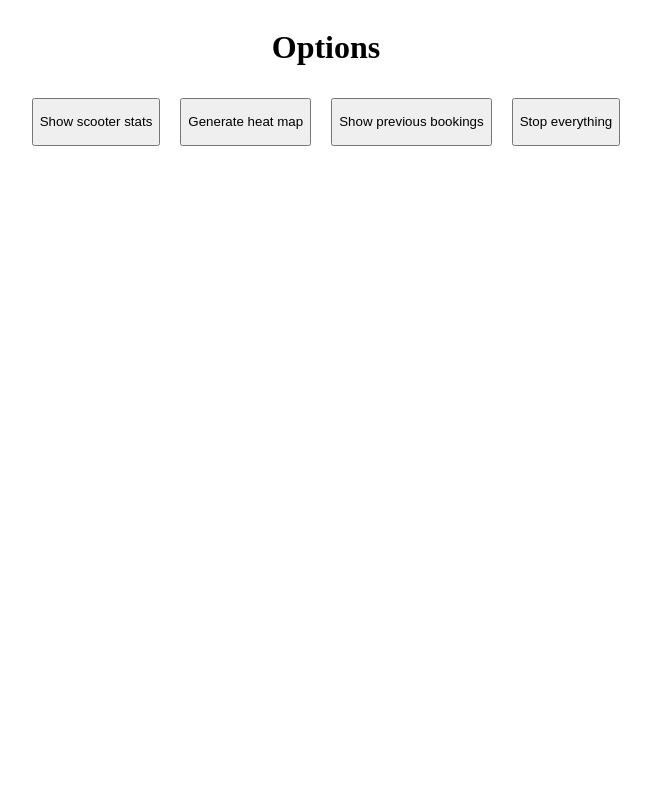
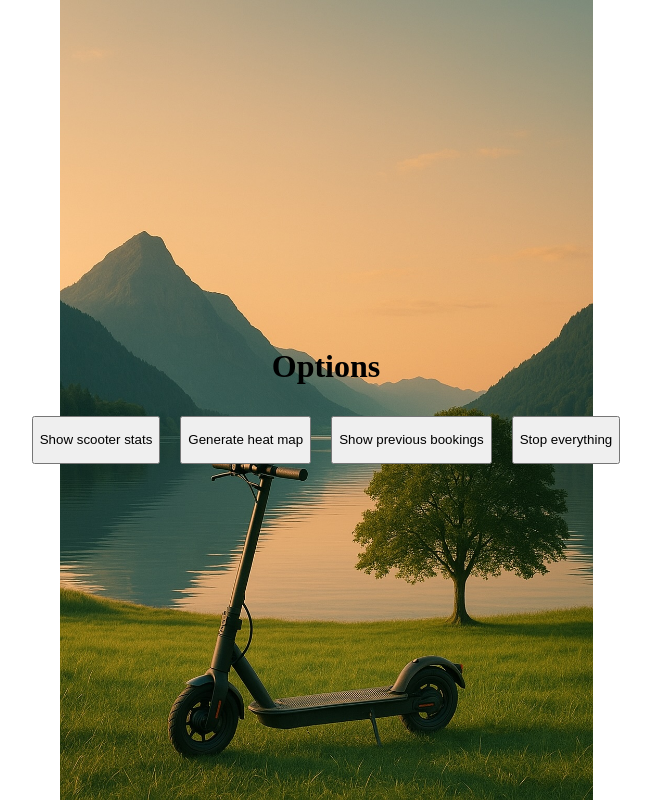
Before and after one commit to Holsviktor/ttm4115-project, a Flask app: page / in a window 1280 px wide. Shown: the whole page, without its empty margins (314-965 px from the left). Run offline with Flask 3, Linux system fonts and the light colour scheme.

Commit message:
add background

```diff
--- a/state_machines/templates/system_manager_app.html
+++ b/state_machines/templates/system_manager_app.html
@@ -6,11 +6,16 @@
     <title>Document</title>
     <style>
         body{
+            height: 100vh; /* or min-height: 100vh; */
             display: flex;
             flex-direction: column;
             align-items: center;
             justify-content: center;
-        }
+            background-image: url("{{ url_for('static', filename='/background.jpg') }}");
+            background-size: contain;
+            background-repeat: no-repeat;
+            background-position: center;
+            margin: 0;
         span{
             display: flex;
             align-items: center;
```
Also changed, not shown: state_machines/images/background.jpg (added).
